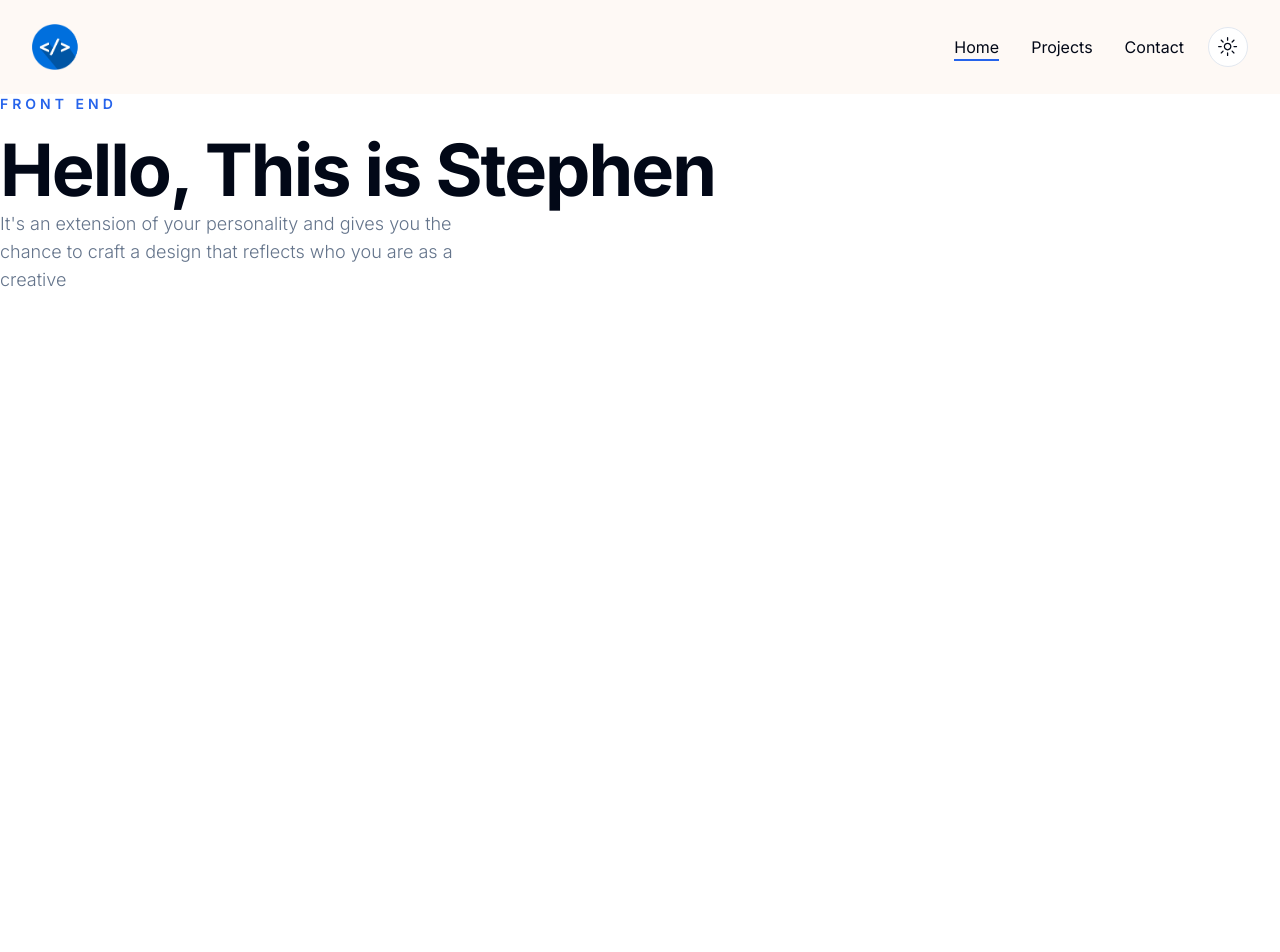
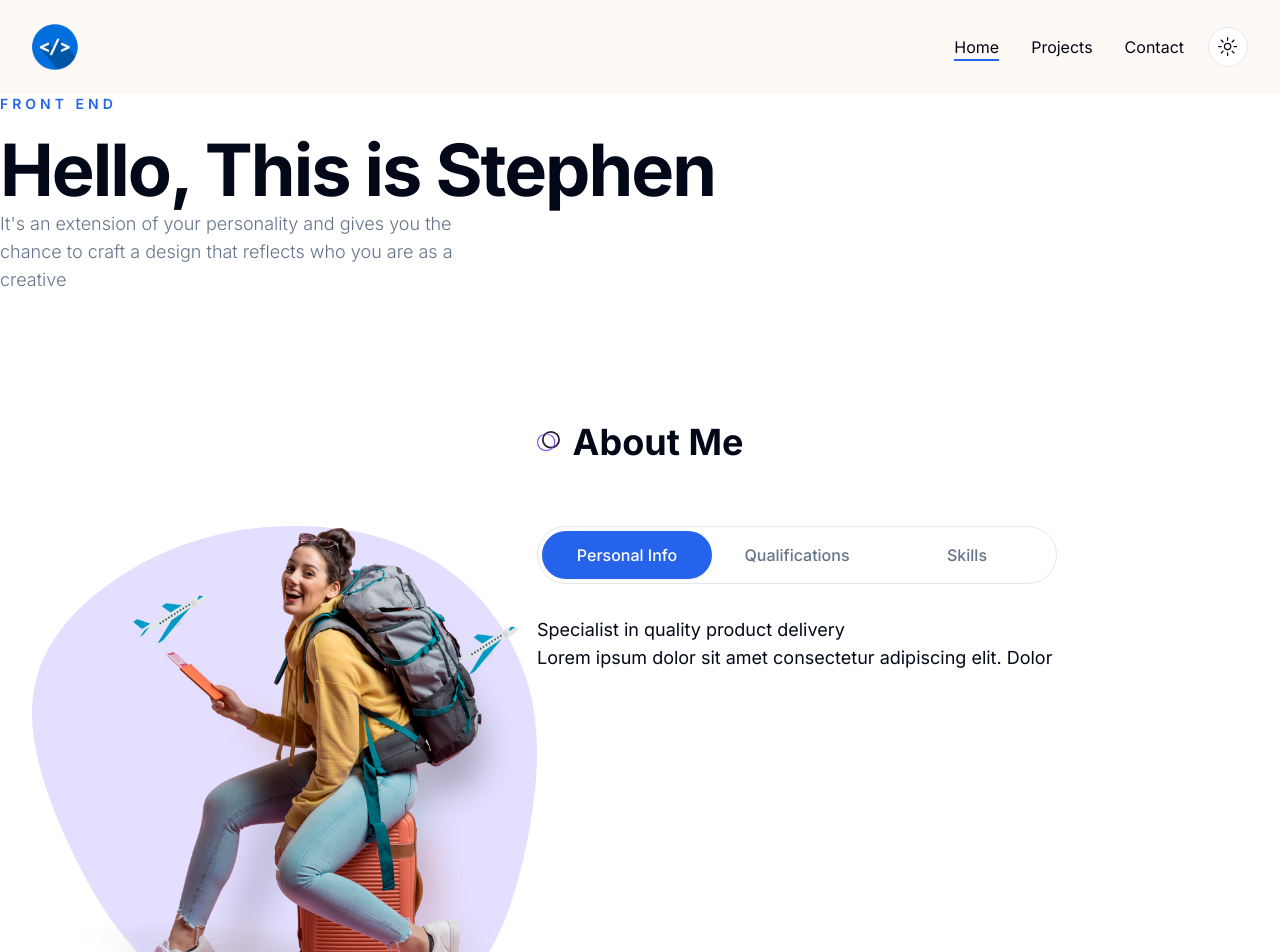
Before and after one commit to Praizee/nextjs-portfolio, a Next.js app: page / in a window 1280 px wide. Shown: the top 952 px of the page. Built offline with nearby package versions, Linux system fonts and the light colour scheme.

Commit message:
feat: about section with tabs

```diff
--- a/app/globals.css
+++ b/app/globals.css
@@ -69,3 +69,11 @@
 .subtitle {
   @apply text-muted-foreground text-lg mb-8 font-light
 }
+
+.section-title {
+  @apply text-4xl font-bold relative w-max flex items-center justify-between gap-x-3 before:bg-dots_light before:dark:bg-dots_dark before:bg-no-repeat before:bg-center before:w-[24px] before:h-[24px]
+}
+
+.badge {
+  @apply z-10 w-[200px] h-[68px] bg-white dark:backdrop-blur-[44px] shadow-2xl p-4 rounded-[10px]
+}
--- a/app/page.jsx
+++ b/app/page.jsx
@@ -1,9 +1,11 @@
 import Hero from "@/components/Hero";
+import About from "@/components/About";
 
 export default function Home() {
   return (
     <main>
       <Hero />
+      <About />
     </main>
   );
 }
--- /dev/null
+++ b/components/About.jsx
@@ -0,0 +1,155 @@
+import DevImg from "./DevImg";
+import Image from "next/image";
+import { Tabs, TabsContent, TabsList, TabsTrigger } from "./ui/tabs";
+import {
+  User2,
+  MailIcon,
+  HomeIcon,
+  PhoneCall,
+  GraduationCap,
+  Calendar,
+  Briefcase,
+} from "lucide-react";
+
+const infoData = [
+  { icon: <User2 size={20} />, text: "Stephen Adeniji" },
+  { icon: <PhoneCall size={20} />, text: "+2349028923853" },
+  { icon: <MailIcon size={20} />, text: "adeolaastephen@gmail.com" },
+  { icon: <Calendar size={20} />, text: "14 July, 2003" },
+  { icon: <GraduationCap size={20} />, text: "B.Sc in Computer Science" },
+];
+
+const qualificationData = [
+  {
+    title: "Education",
+    data: [
+      {
+        School: "Edexcel Uni",
+        Qualification: "Bachelor of Science",
+        Years: "2019 - 2022",
+      },
+      {
+        School: "Towemo College",
+        Qualification: "High School Diploma",
+        Years: "2013 - 2019",
+      },
+    ],
+  },
+  {
+    title: "Experience",
+    data: [
+      {
+        Company: "Voltwolf Limited",
+        Position: "React Developer",
+        Years: "2019 - 2022",
+      },
+      {
+        Company: "Voltwolf Limited",
+        Position: "Frontend Intern",
+        Years: "2019 - 2022",
+      },
+      {
+        Company: "ICT NetWorld",
+        Position: "Frontend Intern",
+        Years: "2019 - 2022",
+      },
+    ],
+  },
+];
+
+const skillsData = [
+  {
+    title: "Skills",
+    data: [
+      {
+        name: "HTML, CSS",
+      },
+      {
+        name: "Bootstrap, Javascript",
+      },
+      {
+        name: "Tailwind, React.js, Typescript ",
+      },
+      {
+        name: "NExt.js, Git/GitHub",
+      },
+    ],
+  },
+  {
+    title: "tools",
+    data: [
+      {
+        imgPath: "/about/vscode.svg",
+      },
+      {
+        imgPath: "/about/figma.svg",
+      },
+      {
+        imgPath: "/about/notion.svg",
+      },
+      {
+        imgPath: "/about/wordpress.svg",
+      },
+    ],
+  },
+];
+
+const About = () => {
+  const getData = (arr, title) => {
+    return arr.find((item) => item.title === title);
+  };
+
+  return (
+    <section className="xl:h-[860px] pb-12 xl:py-24">
+      <div className="container mx-auto">
+        <h2 className="section-title mb-8 xl:mb-16 text-center mx-auto">
+          About Me
+        </h2>
+        <div className="flex flex-col xl:flex-row">
+          {/* Image */}
+          <div className="hidden xl:flex flex-1 relative">
+            <DevImg
+              containerStyles="bg-about_shape_light dark:bg-about_shape_dark w-[505px] h-[505px] bg-no-repeat relative"
+              imgSrc="/about/developer.png"
+            />
+            {/* Tabs */}
+            <div className="flex-1">
+              <Tabs defaultValue="personal">
+                <TabsList className="w-full grid xl:grid-cols-3 xl:max-w-[520px] xl:border dark:border-none">
+                  <TabsTrigger className="w-[162px] xl:w-auto" value="personal">
+                    Personal Info
+                  </TabsTrigger>
+                  <TabsTrigger
+                    className="w-[162px] xl:w-auto"
+                    value="qualifications"
+                  >
+                    Qualifications
+                  </TabsTrigger>
+                  <TabsTrigger className="w-[162px] xl:w-auto" value="skills">
+                    Skills
+                  </TabsTrigger>
+                </TabsList>
+                {/* Tab Content */}
+                <div className="text-lg mt-12 xl:mt-8">
+                  <TabsContent value="personal">
+                    <h3>Specialist in quality product delivery</h3>
+                    <p>
+                      Lorem ipsum dolor sit amet consectetur adipiscing elit.
+                      Dolor
+                    </p>
+                  </TabsContent>
+                  <TabsContent value="qualifications">
+                    Qualification Info
+                  </TabsContent>
+                  <TabsContent value="skills">Skills Info</TabsContent>
+                </div>
+              </Tabs>
+            </div>
+          </div>
+        </div>
+      </div>
+    </section>
+  );
+};
+
+export default About;
--- a/components/ui/tabs.jsx
+++ b/components/ui/tabs.jsx
@@ -1,33 +1,35 @@
-"use client"
+"use client";
 
-import * as React from "react"
-import * as TabsPrimitive from "@radix-ui/react-tabs"
+import * as React from "react";
+import * as TabsPrimitive from "@radix-ui/react-tabs";
 
-import { cn } from "@/lib/utils"
+import { cn } from "@/lib/utils";
 
-const Tabs = TabsPrimitive.Root
+const Tabs = TabsPrimitive.Root;
 
 const TabsList = React.forwardRef(({ className, ...props }, ref) => (
   <TabsPrimitive.List
     ref={ref}
     className={cn(
-      "inline-flex h-10 items-center justify-center rounded-md bg-muted p-1 text-muted-foreground",
+      "inline-flex  items-center justify-center xl:bg-white p-1 text-muted-foreground rounded-[30px] dark:md:bg-secondary",
       className
     )}
-    {...props} />
-))
-TabsList.displayName = TabsPrimitive.List.displayName
+    {...props}
+  />
+));
+TabsList.displayName = TabsPrimitive.List.displayName;
 
 const TabsTrigger = React.forwardRef(({ className, ...props }, ref) => (
   <TabsPrimitive.Trigger
     ref={ref}
     className={cn(
-      "inline-flex items-center justify-center whitespace-nowrap rounded-sm px-3 py-1.5 text-sm font-medium ring-offset-background transition-all focus-visible:outline-none focus-visible:ring-2 focus-visible:ring-ring focus-visible:ring-offset-2 disabled:pointer-events-none disabled:opacity-50 data-[state=active]:bg-background data-[state=active]:text-foreground data-[state=active]:shadow-sm",
+      "inline-flex items-center justify-center whitespace-nowrap rounded-full px-3 py-1.5 text-base font-medium ring-offset-background transition-all focus-visible:outline-none focus-visible:ring-2 focus-visible:ring-ring focus-visible:ring-offset-2 disabled:pointer-events-none disabled:opacity-50 data-[state=active]:bg-primary data-[state=active]:text-white data-[state=active]:shadow-sm h-[48px]",
       className
     )}
-    {...props} />
-))
-TabsTrigger.displayName = TabsPrimitive.Trigger.displayName
+    {...props}
+  />
+));
+TabsTrigger.displayName = TabsPrimitive.Trigger.displayName;
 
 const TabsContent = React.forwardRef(({ className, ...props }, ref) => (
   <TabsPrimitive.Content
@@ -36,8 +38,9 @@ const TabsContent = React.forwardRef(({ className, ...props }, ref) => (
       "mt-2 ring-offset-background focus-visible:outline-none focus-visible:ring-2 focus-visible:ring-ring focus-visible:ring-offset-2",
       className
     )}
-    {...props} />
-))
-TabsContent.displayName = TabsPrimitive.Content.displayName
+    {...props}
+  />
+));
+TabsContent.displayName = TabsPrimitive.Content.displayName;
 
-export { Tabs, TabsList, TabsTrigger, TabsContent }
+export { Tabs, TabsList, TabsTrigger, TabsContent };
--- a/tailwind.config.js
+++ b/tailwind.config.js
@@ -78,6 +78,10 @@ module.exports = {
         hero_shape: "url(/hero/shape-1.svg)",
         hero_shape2_light: "url(/hero/shape-2-light.svg)",
         hero_shape2_dark: "url(/hero/shape-2-dark.svg)",
+        about_shape_light: "url(/about/shape-light.svg)",
+        about_shape_dark: "url(/about/shape-dark.svg)",
+        dots_light: "url(/dots-light.svg)",
+        dots_dark: "url(/dots-dark.svg)",
       },
     },
   },
```
